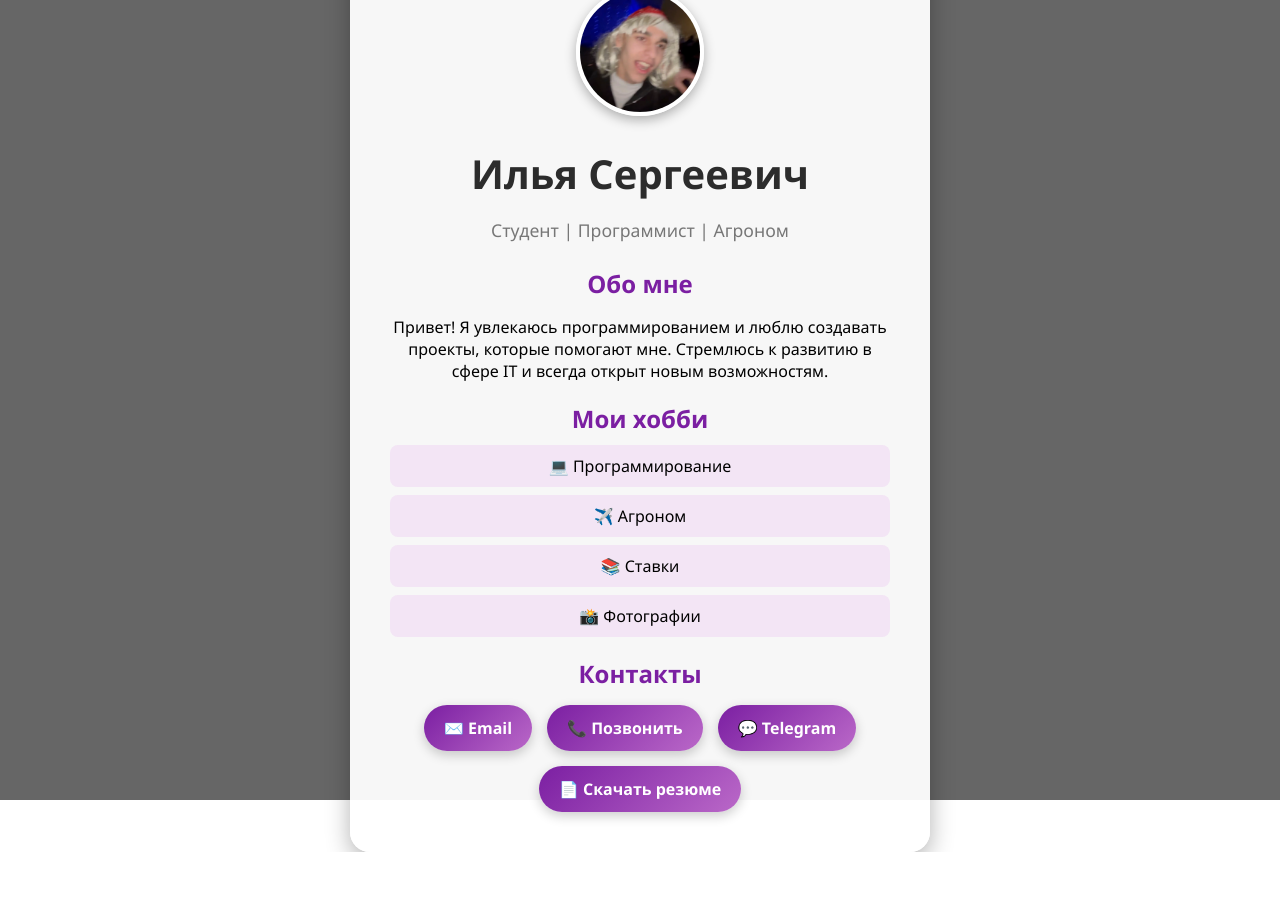
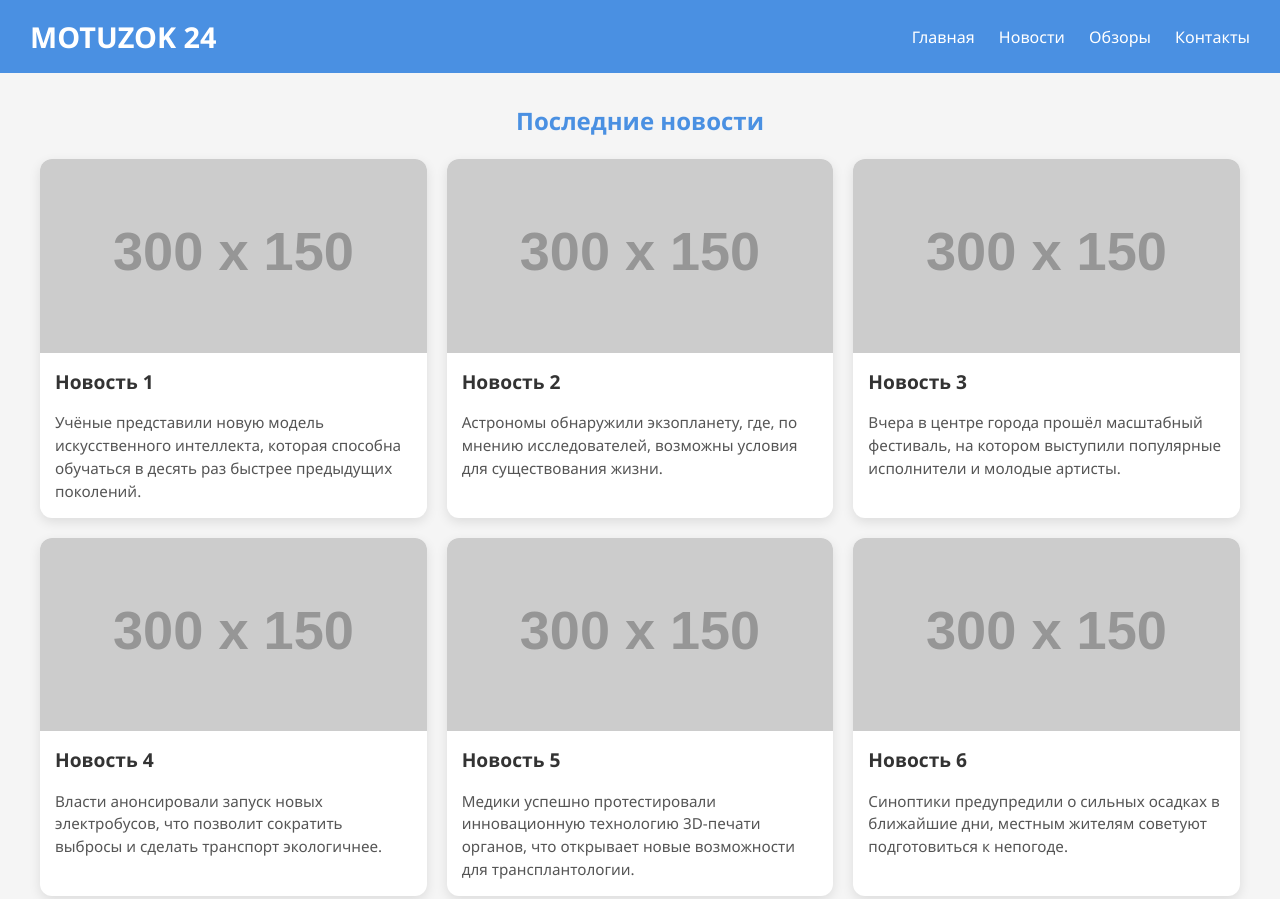
Before and after one commit to Majorka066/Motuzok, a plain HTML site: page index.html in a window 1280 px wide. Shown: the top 899 px of the page. Before the commit the page ends 852 px from the top, so only its background shows below. Drawn offline with Linux system fonts and the light colour scheme; placeholder pictures from the web are drawn by us.

Commit message:
Add files via upload

```diff
--- a/index.html
+++ b/index.html
@@ -2,51 +2,75 @@
 <html lang="ru">
 <head>
   <meta charset="UTF-8">
-  <title>Визитка — Мотузок Илья Сергеевич</title>
+  <meta name="viewport" content="width=device-width, initial-scale=1.0">
+  <title>Новостной сайт</title>
   <link rel="stylesheet" href="style.css">
 </head>
 <body>
-  <div class="overlay">
-    <div class="card">
-      <!-- Аватар -->
-      <img src="1.jpg" alt="Мой аватар" class="avatar">
+  <!-- Шапка -->
+  <header class="header">
+    <div class="logo">MOTUZOK 24</div>
+    <nav class="nav">
+      <a href="#">Главная</a>
+      <a href="#">Новости</a>
+      <a href="#">Обзоры</a>
+      <a href="#">Контакты</a>
+    </nav>
+  </header>
 
-      <!-- Имя -->
-      <h1>Илья Сергеевич</h1>
-      <p class="subtitle">Студент | Программист | Агроном</p>
+  <!-- Основной контент -->
+  <main class="main">
+    <section class="news">
+      <h2>Последние новости</h2>
+      <div class="news-grid">
+        <article class="news-item">
+          <img src="https://via.placeholder.com/300x150" alt="Новость 1">
+          <h3>Новость 1</h3>
+          <p>Учёные представили новую модель искусственного интеллекта, которая способна обучаться в десять раз быстрее предыдущих поколений.</p>
+        </article>
+        <article class="news-item">
+          <img src="https://via.placeholder.com/300x150" alt="Новость 2">
+          <h3>Новость 2</h3>
+          <p>Астрономы обнаружили экзопланету, где, по мнению исследователей, возможны условия для существования жизни.</p>
+        </article>
+        <article class="news-item">
+          <img src="https://via.placeholder.com/300x150" alt="Новость 3">
+          <h3>Новость 3</h3>
+          <p>Вчера в центре города прошёл масштабный фестиваль, на котором выступили популярные исполнители и молодые артисты.</p>
+        </article>
+        <article class="news-item">
+          <img src="https://via.placeholder.com/300x150" alt="Новость 4">
+          <h3>Новость 4</h3>
+          <p>Власти анонсировали запуск новых электробусов, что позволит сократить выбросы и сделать транспорт экологичнее.</p>
+        </article>
+        <article class="news-item">
+          <img src="https://via.placeholder.com/300x150" alt="Новость 5">
+          <h3>Новость 5</h3>
+          <p>Медики успешно протестировали инновационную технологию 3D-печати органов, что открывает новые возможности для трансплантологии.</p>
+        </article>
+        <article class="news-item">
+          <img src="https://via.placeholder.com/300x150" alt="Новость 6">
+          <h3>Новость 6</h3>
+          <p>Синоптики предупредили о сильных осадках в ближайшие дни, местным жителям советуют подготовиться к непогоде.</p>
+        </article>
+      </article>
+      <article class="news-item">
+          <img src="https://via.placeholder.com/300x150" alt="Новость 7">
+          <h3>Новость 7</h3>
+          <p>Технологическая компания представила новый смартфон с уникальными функциями и улучшенной камерой.</p>
+        </article>
+        <article class="news-item">
+          <img src="https://via.placeholder.com/300x150" alt="Новость 8">
+          <h3>Новость 8</h3>
+          <p>В спортивном мире произошёл сенсационный переворот: молодая команда выиграла чемпионат, обойдя фаворитов.</p>
+        </article>
+      </div>
+    </section>
+  </main>
 
-      <!-- Обо мне -->
-      <section class="about">
-        <h2>Обо мне</h2>
-        <p>
-          Привет! Я увлекаюсь программированием и люблю создавать проекты,
-          которые помогают мне. Стремлюсь к развитию в сфере IT и всегда
-          открыт новым возможностям.
-        </p>
-      </section>
-
-      <!-- Хобби -->
-      <section class="hobbies">
-        <h2>Мои хобби</h2>
-        <ul>
-          <li>💻 Программирование</li>
-          <li>✈️ Агроном</li>
-          <li>📚 Ставки</li>
-          <li>📸 Фотографии</li>
-        </ul>
-      </section>
-
-      <!-- Контакты -->
-      <section class="contacts">
-        <h2>Контакты</h2>
-        <div class="buttons">
-          <a href="danlez95fast@mail.com" class="btn">✉️ Email</a>
-          <a href="tel: -------- " class="btn">📞 Позвонить</a>
-          <a href="https://t.me/username" target="_blank" class="btn">💬 Telegram</a>
-          <a href="resume.pdf" class="btn" download>📄 Скачать резюме</a>
-        </div>
-      </section>
-    </div>
-  </div>
+  <!-- Подвал -->
+  <footer class="footer">
+    <p>© 2025 NewsSite. Все права защищены.</p>
+  </footer>
 </body>
 </html>
--- a/style.css
+++ b/style.css
@@ -1,113 +1,113 @@
-/* Фон */
+/* Общие стили */
 body {
   margin: 0;
   font-family: "Segoe UI", Tahoma, sans-serif;
-  background: url("3.jpg") no-repeat center center/cover;
-  height: 100vh;
-  display: flex;
-  justify-content: center;
-  align-items: center;
+  line-height: 1.5;
+  background: #f5f5f5;
+  color: #333;
 }
 
-/* Тёмный слой поверх фото */
-.overlay {
-  width: 100%;
-  height: 100%;
-  background: rgba(0,0,0,0.6);
+/* Шапка */
+.header {
   display: flex;
-  justify-content: center;
+  justify-content: space-between;
   align-items: center;
-}
-
-/* Карточка */
-.card {
-  background: rgba(255,255,255,0.95);
-  border-radius: 20px;
-  padding: 40px;
-  max-width: 500px;
-  width: 90%;
-  text-align: center;
-  box-shadow: 0 8px 25px rgba(0,0,0,0.3);
-  animation: fadeIn 1s ease-in;
-}
-
-/* Аватар */
-.avatar {
-  width: 120px;
-  height: 120px;
-  border-radius: 50%;
-  object-fit: cover;
-  border: 4px solid white;
-  box-shadow: 0 4px 12px rgba(0,0,0,0.3);
-  margin-bottom: 15px;
-}
-
-/* Текст */
-h1 {
-  margin: 10px 0;
-  font-size: 2.5rem;
-  color: #2c2c2c;
-}
-
-.subtitle {
-  font-size: 1.1rem;
-  color: #777;
-  margin-bottom: 25px;
-}
-
-h2 {
-  color: #7b1fa2;
-  margin-bottom: 10px;
-}
-
-/* Хобби */
-.hobbies ul {
-  list-style: none;
-  padding: 0;
-  margin: 0;
-}
-
-.hobbies li {
-  background: #f3e5f5;
-  margin: 8px 0;
-  padding: 10px;
-  border-radius: 8px;
-  transition: 0.3s;
-}
-
-.hobbies li:hover {
-  background: #ba68c8;
+  background: #4a90e2;
+  padding: 15px 30px;
   color: white;
 }
 
-/* Кнопки */
-.buttons {
-  display: flex;
-  justify-content: center;
-  gap: 15px;
-  flex-wrap: wrap;
-  margin-top: 15px;
+.header .logo {
+  font-size: 1.8rem;
+  font-weight: bold;
 }
 
-.btn {
-  background: linear-gradient(135deg, #7b1fa2, #ba68c8);
+.nav a {
   color: white;
-  padding: 12px 20px;
-  border-radius: 25px;
   text-decoration: none;
-  font-weight: bold;
-  transition: 0.3s;
-  box-shadow: 0 4px 12px rgba(0,0,0,0.2);
+  margin-left: 20px;
+  transition: color 0.3s;
 }
 
-.btn:hover {
-  background: linear-gradient(135deg, #9c27b0, #ce93d8);
-  transform: translateY(-3px);
-  box-shadow: 0 6px 15px rgba(0,0,0,0.3);
+.nav a:hover {
+  color: #ffeb3b;
 }
 
-/* Анимация появления */
-@keyframes fadeIn {
-  from { opacity: 0; transform: translateY(20px); }
-  to { opacity: 1; transform: translateY(0); }
+/* Основной контент */
+.main {
+  max-width: 1200px;
+  margin: 30px auto;
+  padding: 0 15px;
 }
+
+/* Новости */
+.news h2 {
+  margin-bottom: 20px;
+  color: #4a90e2;
+  text-align: center;
+}
+
+/* Grid новостей */
+.news-grid {
+  display: grid;
+  grid-template-columns: repeat(3, 1fr);
+  gap: 20px;
+}
+
+.news-item {
+  background: white;
+  border-radius: 12px;
+  overflow: hidden;
+  box-shadow: 0 4px 12px rgba(0,0,0,0.1);
+  transition: transform 0.3s;
+}
+
+.news-item:hover {
+  transform: translateY(-5px);
+}
+
+.news-item img {
+  width: 100%;
+  display: block;
+}
+
+.news-item h3 {
+  margin: 15px;
+  font-size: 1.2rem;
+}
+
+.news-item p {
+  margin: 0 15px 15px 15px;
+  font-size: 0.95rem;
+  color: #555;
+}
+
+/* Подвал */
+.footer {
+  background: #333;
+  color: white;
+  text-align: center;
+  padding: 15px 0;
+  margin-top: 30px;
+}
+
+/* Медиазапросы для адаптивности */
+@media (max-width: 768px) {
+  .header {
+    flex-direction: column;
+    align-items: flex-start;
+  }
+
+  .nav {
+    margin-top: 10px;
+  }
+
+  .nav a {
+    margin-left: 0;
+    margin-right: 15px;
+  }
+
+  .news-grid {
+    grid-template-columns: 1fr;
+  }
+}
```
Also changed, not shown: README.md.
